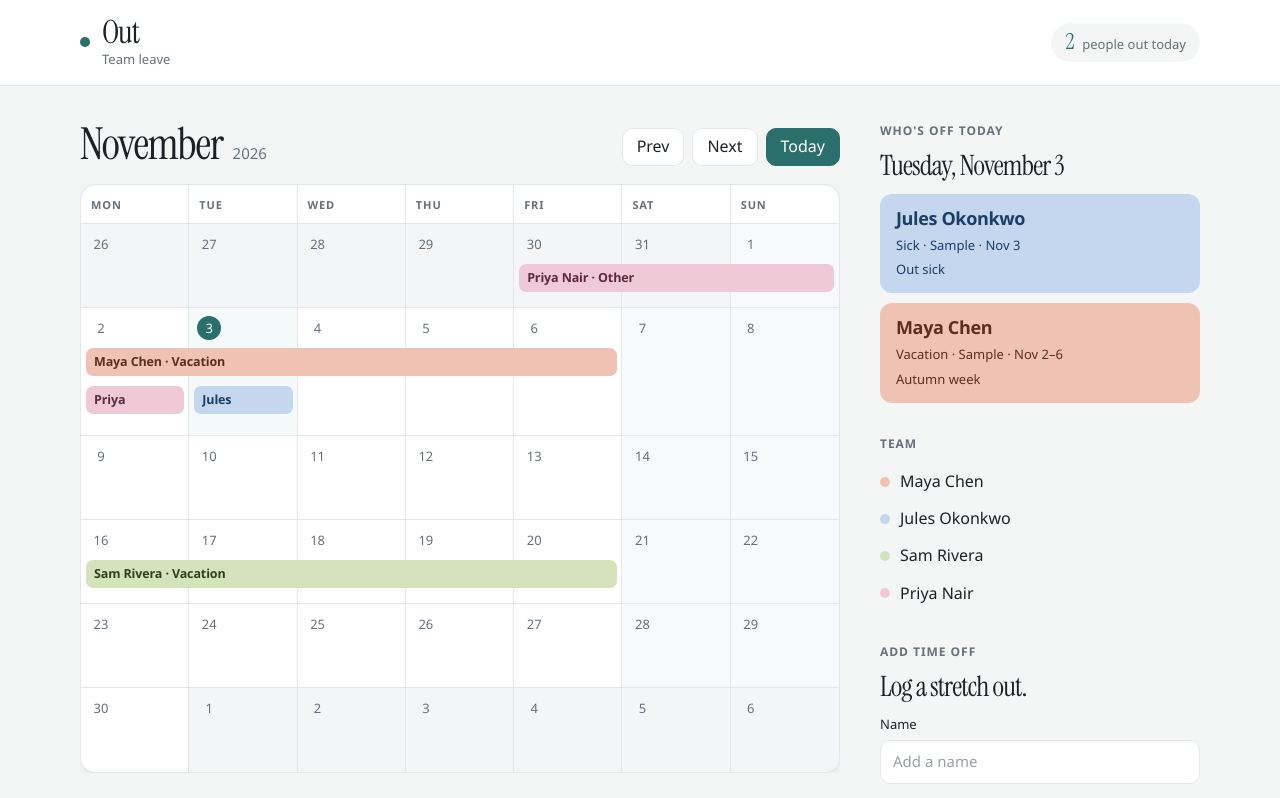
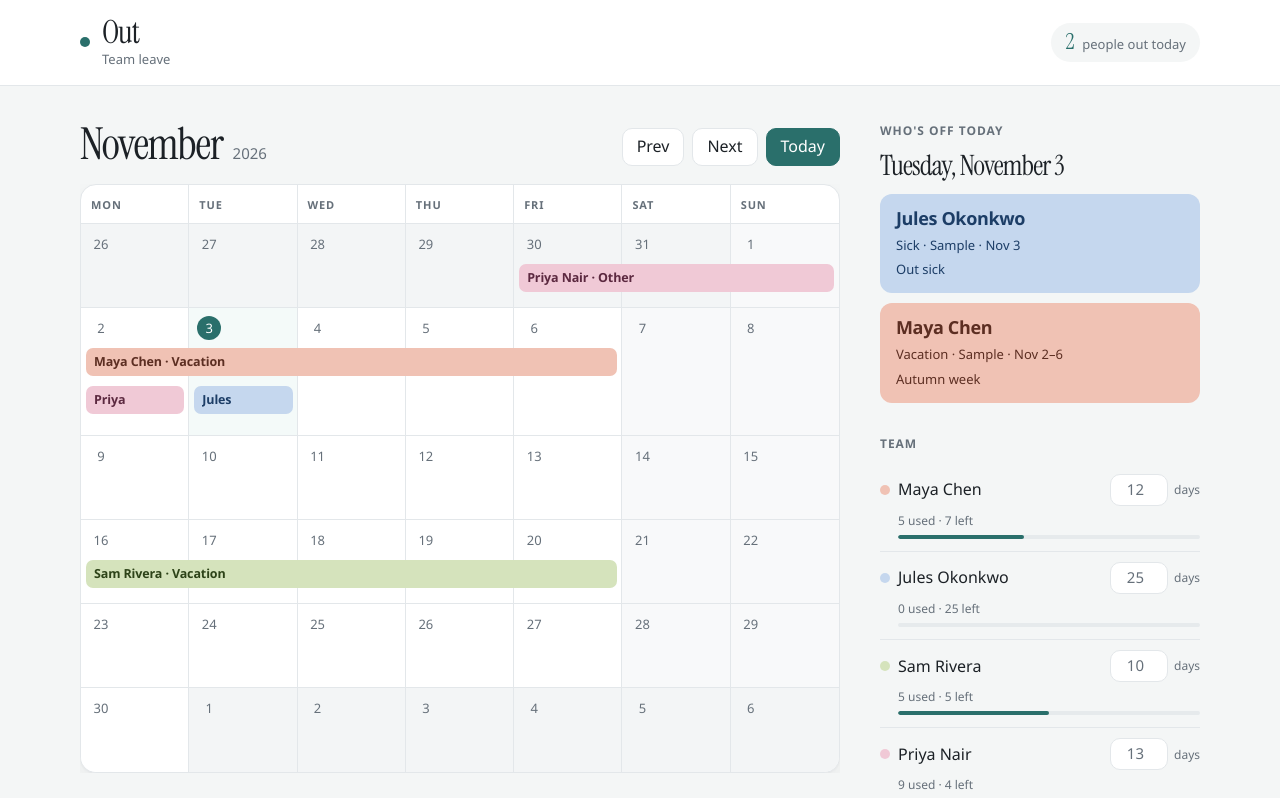
Before and after one commit to vr3y-agents/team-leave-calendar, a React (Vite) app: page / in a window 1280 px wide. Shown: the top 798 px of the page. Built offline with nearby package versions, Linux system fonts and the light colour scheme.

Commit message:
Track a holiday allowance for each person
Vacation weekdays count once against an editable day allowance.
Sick and other leave stay on the calendar and do not reduce it.
Older boards without an allowance load as 25 days.

Co-authored-by: vr3y <vr3y@users.noreply.github.com>

```diff
--- a/src/App.tsx
+++ b/src/App.tsx
@@ -1,5 +1,6 @@
 import { FormEvent, useEffect, useMemo, useState } from "react";
 import {
+  DEFAULT_ALLOWANCE,
   LEAVE_TYPES,
   LeaveType,
   assignLanes,
@@ -13,6 +14,7 @@ import {
   offOn,
   saveBoard,
   segmentsForWeek,
+  usedWorkingDays,
   weeksForMonth,
   type BoardState,
   type Person,
@@ -86,6 +88,12 @@ export default function App() {
     () => [...board.entries].sort((a, b) => a.start.localeCompare(b.start) || a.end.localeCompare(b.end)),
     [board.entries],
   );
+  const usedByPerson = useMemo(() => {
+    const usage = new Map<string, number>();
+    for (const person of board.people) usage.set(person.id, usedWorkingDays(board.entries, person.id));
+    return usage;
+  }, [board]);
+  const allowanceWarning = useMemo(() => describeOverage(board, form), [board, form]);
 
   function shiftMonth(delta: number) {
     setCursor(({ year, month }) => {
@@ -126,6 +134,7 @@ export default function App() {
       name,
       color: swatch.bg,
       ink: swatch.ink,
+      allowance: DEFAULT_ALLOWANCE,
     };
     const entry: TimeOff = {
       id: crypto.randomUUID(),
@@ -146,6 +155,17 @@ export default function App() {
     setSelectedId(entry.id);
     setForm((current) => ({ ...current, note: "" }));
     setError("");
+  }
+
+  function updateAllowance(personId: string, raw: string) {
+    if (raw.trim() === "") return;
+    const parsed = Number(raw);
+    if (!Number.isFinite(parsed) || parsed < 0) return;
+    const allowance = Math.min(366, Math.round(parsed));
+    setBoard((current) => ({
+      ...current,
+      people: current.people.map((person) => (person.id === personId ? { ...person, allowance } : person)),
+    }));
   }
 
   function removeEntry(id: string) {
@@ -305,13 +325,48 @@ export default function App() {
             <section className="panel" aria-label="Team">
               <p className="kicker">Team</p>
               <ul className="legend">
-                {board.people.map((person) => (
-                  <li key={person.id} className="chip">
-                    <span className="swatch" style={{ background: person.color }} />
-                    {person.name}
-                  </li>
-                ))}
+                {board.people.map((person) => {
+                  const used = usedByPerson.get(person.id) ?? 0;
+                  const over = used > person.allowance;
+                  const left = person.allowance - used;
+                  const percent = person.allowance <= 0 ? (used > 0 ? 100 : 0) : Math.min(100, (used / person.allowance) * 100);
+                  return (
+                    <li key={person.id} className="member">
+                      <div className="member-top">
+                        <span className="swatch" style={{ background: person.color }} />
+                        <span className="member-name">{person.name}</span>
+                        <label className="allowance-field">
+                          <input
+                            type="number"
+                            min={0}
+                            max={366}
+                            step={1}
+                            inputMode="numeric"
+                            aria-label={`${person.name} holiday allowance in days`}
+                            value={person.allowance}
+                            onChange={(event) => updateAllowance(person.id, event.target.value)}
+                          />
+                          days
+                        </label>
+                      </div>
+                      <p className={over ? "allowance-meta over" : "allowance-meta"}>
+                        {used} used · {over ? `${-left} over` : `${left} left`}
+                      </p>
+                      <div
+                        className="meter"
+                        role="meter"
+                        aria-label={`${person.name} holiday days used`}
+                        aria-valuemin={0}
+                        aria-valuemax={Math.max(person.allowance, used)}
+                        aria-valuenow={used}
+                      >
+                        <span className={over ? "meter-fill over" : "meter-fill"} style={{ width: `${percent}%` }} />
+                      </div>
+                    </li>
+                  );
+                })}
               </ul>
+              <p className="hint">Only vacation weekdays count. Sick and Other do not.</p>
             </section>
 
             <section className="panel">
@@ -385,6 +440,11 @@ export default function App() {
                     {error}
                   </p>
                 ) : null}
+                {allowanceWarning ? (
+                  <p className="form-warn" role="status">
+                    {allowanceWarning}
+                  </p>
+                ) : null}
                 <button type="submit" className="primary">
                   Add to the board
                 </button>
@@ -435,3 +495,26 @@ function parseStart(iso: string): Date {
   const [year, month, day] = iso.split("-").map(Number);
   return new Date(year, (month ?? 1) - 1, day ?? 1);
 }
+
+function describeOverage(board: BoardState, form: FormState): string {
+  const name = form.name.trim().replace(/\s+/g, " ");
+  if (!name || form.type !== "Vacation" || !form.start || !form.end || form.end < form.start) return "";
+  const person = board.people.find((item) => item.name.toLowerCase() === name.toLowerCase());
+  const allowance = person?.allowance ?? DEFAULT_ALLOWANCE;
+  const personId = person?.id ?? "draft";
+  const relevant = person ? board.entries.filter((entry) => entry.personId === person.id) : [];
+  const draft: TimeOff = {
+    id: "draft",
+    personId,
+    start: form.start,
+    end: form.end,
+    type: "Vacation",
+    note: "",
+    sample: false,
+  };
+  const used = usedWorkingDays([...relevant, draft], personId);
+  if (used <= allowance) return "";
+  const over = used - allowance;
+  const who = person?.name ?? name;
+  return `${who} would be ${over} ${over === 1 ? "day" : "days"} over the ${allowance}-day allowance.`;
+}
--- a/src/model.ts
+++ b/src/model.ts
@@ -5,6 +5,8 @@ export type Person = {
   name: string;
   color: string;
   ink: string;
+  /** Holiday allowance in working days (Mon–Fri). */
+  allowance: number;
 };
 
 export type TimeOff = {
@@ -36,6 +38,38 @@ export const PALETTE: Swatch[] = [
 ];
 
 export const LEAVE_TYPES: LeaveType[] = ["Vacation", "Sick", "Other"];
+
+/** Used when an older saved person has no allowance yet. */
+export const DEFAULT_ALLOWANCE = 25;
+
+const MAX_ALLOWANCE = 366;
+
+export function countsAgainstAllowance(type: LeaveType): boolean {
+  return type === "Vacation";
+}
+
+export function normalizeAllowance(value: unknown): number {
+  const parsed = typeof value === "number" ? value : typeof value === "string" ? Number(value) : NaN;
+  if (!Number.isFinite(parsed) || parsed < 0) return DEFAULT_ALLOWANCE;
+  return Math.min(MAX_ALLOWANCE, Math.round(parsed));
+}
+
+/** Unique vacation weekdays for one person. Overlapping entries count once. */
+export function usedWorkingDays(entries: TimeOff[], personId: string): number {
+  const days = new Set<string>();
+  for (const entry of entries) {
+    if (entry.personId !== personId || !countsAgainstAllowance(entry.type)) continue;
+    let cursor = parseISODate(entry.start);
+    const endDate = parseISODate(entry.end);
+    if (entry.end < entry.start) continue;
+    for (let guard = 0; cursor <= endDate && guard < 4000; guard += 1) {
+      const day = cursor.getDay();
+      if (day !== 0 && day !== 6) days.add(formatISODate(cursor));
+      cursor = addDays(cursor, 1);
+    }
+  }
+  return days.size;
+}
 
 const STORAGE_KEY = "out-board-v1";
 
@@ -114,10 +148,10 @@ export function seedBoard(now = new Date()): BoardState {
   const breakEnd = new Date(today.getFullYear(), today.getMonth() + 2, 0);
 
   const people: Person[] = [
-    { id: "maya", name: "Maya Chen", color: PALETTE[0].bg, ink: PALETTE[0].ink },
-    { id: "jules", name: "Jules Okonkwo", color: PALETTE[1].bg, ink: PALETTE[1].ink },
-    { id: "sam", name: "Sam Rivera", color: PALETTE[2].bg, ink: PALETTE[2].ink },
-    { id: "priya", name: "Priya Nair", color: PALETTE[3].bg, ink: PALETTE[3].ink },
+    { id: "maya", name: "Maya Chen", color: PALETTE[0].bg, ink: PALETTE[0].ink, allowance: 0 },
+    { id: "jules", name: "Jules Okonkwo", color: PALETTE[1].bg, ink: PALETTE[1].ink, allowance: 0 },
+    { id: "sam", name: "Sam Rivera", color: PALETTE[2].bg, ink: PALETTE[2].ink, allowance: 0 },
+    { id: "priya", name: "Priya Nair", color: PALETTE[3].bg, ink: PALETTE[3].ink, allowance: 0 },
   ];
 
   const entries: TimeOff[] = [
@@ -168,13 +202,57 @@ export function seedBoard(now = new Date()): BoardState {
     },
   ];
 
+  for (const person of people) person.allowance = seededAllowance(person.id, entries);
   return { people, entries };
 }
 
-function isBoardState(value: unknown): value is BoardState {
-  if (!value || typeof value !== "object") return false;
-  const board = value as BoardState;
-  return Array.isArray(board.people) && Array.isArray(board.entries);
+function seededAllowance(personId: string, entries: TimeOff[]): number {
+  const used = usedWorkingDays(entries, personId);
+  if (personId === "jules") return 25;
+  if (personId === "priya") return used + 4;
+  if (personId === "sam") return used + 5;
+  return used + 7;
+}
+
+function migratePerson(value: unknown): Person | null {
+  if (!value || typeof value !== "object") return null;
+  const raw = value as Partial<Person>;
+  if (typeof raw.id !== "string" || typeof raw.name !== "string") return null;
+  if (typeof raw.color !== "string" || typeof raw.ink !== "string") return null;
+  return {
+    id: raw.id,
+    name: raw.name,
+    color: raw.color,
+    ink: raw.ink,
+    allowance: normalizeAllowance(raw.allowance),
+  };
+}
+
+function migrateEntry(value: unknown): TimeOff | null {
+  if (!value || typeof value !== "object") return null;
+  const raw = value as Partial<TimeOff>;
+  if (typeof raw.id !== "string" || typeof raw.personId !== "string") return null;
+  if (typeof raw.start !== "string" || typeof raw.end !== "string") return null;
+  if (typeof raw.type !== "string" || !isLeaveType(raw.type)) return null;
+  return {
+    id: raw.id,
+    personId: raw.personId,
+    start: raw.start,
+    end: raw.end,
+    type: raw.type,
+    note: typeof raw.note === "string" ? raw.note : "",
+    sample: raw.sample === true,
+  };
+}
+
+function migrateBoard(value: unknown): BoardState | null {
+  if (!value || typeof value !== "object") return null;
+  const raw = value as { people?: unknown; entries?: unknown };
+  if (!Array.isArray(raw.people) || !Array.isArray(raw.entries)) return null;
+  return {
+    people: raw.people.map(migratePerson).filter((person): person is Person => person !== null),
+    entries: raw.entries.map(migrateEntry).filter((entry): entry is TimeOff => entry !== null),
+  };
 }
 
 export function loadBoard(): BoardState {
@@ -182,8 +260,7 @@ export function loadBoard(): BoardState {
     const raw = localStorage.getItem(STORAGE_KEY);
     if (!raw) return seedBoard();
     const parsed: unknown = JSON.parse(raw);
-    if (!isBoardState(parsed)) return seedBoard();
-    return parsed;
+    return migrateBoard(parsed) ?? seedBoard();
   } catch {
     return seedBoard();
   }
--- a/src/styles.css
+++ b/src/styles.css
@@ -318,20 +318,73 @@ h1, h2, h3, p { margin: 0; }
   list-style: none;
   display: flex;
   flex-direction: column;
-  gap: 2px;
+  gap: 0;
   margin: 0;
   padding: 0;
 }
 
-.chip {
+.member {
+  display: flex;
+  flex-direction: column;
+  gap: 6px;
+  padding: 10px 0 12px;
+  border-bottom: 1px solid var(--line);
+}
+
+.member:last-child { border-bottom: 0; padding-bottom: 2px; }
+
+.member-top {
   display: flex;
   align-items: center;
-  gap: 10px;
-  border: 0;
-  background: transparent;
-  padding: 6px 0;
+  gap: 8px;
+}
+
+.member-name {
+  flex: 1;
+  min-width: 0;
+  font-weight: 550;
+}
+
+label.allowance-field {
+  flex-direction: row;
+  align-items: center;
+  gap: 6px;
+  color: var(--muted);
+  font-size: 12px;
   font-weight: 500;
 }
+
+.allowance-field input {
+  width: 58px;
+  padding: 4px 8px;
+  text-align: right;
+}
+
+.allowance-meta {
+  margin: 0;
+  padding-left: 18px;
+  color: var(--muted);
+  font-size: 12px;
+}
+
+.allowance-meta.over { color: #8d3232; }
+
+.meter {
+  height: 4px;
+  margin-left: 18px;
+  border-radius: 999px;
+  background: #e6eaec;
+  overflow: hidden;
+}
+
+.meter-fill {
+  display: block;
+  height: 100%;
+  border-radius: inherit;
+  background: var(--accent);
+}
+
+.meter-fill.over { background: #a65454; }
 
 .swatch, .entry-swatch {
   width: 10px;
@@ -388,6 +441,15 @@ input:focus, select:focus, button:focus-visible {
 .form-error {
   background: #f8ecec;
   color: #8d3232;
+  border-radius: 10px;
+  padding: 8px 12px;
+  font-size: 14px;
+  font-weight: 550;
+}
+
+.form-warn {
+  background: #f8f3e8;
+  color: #6d4e1b;
   border-radius: 10px;
   padding: 8px 12px;
   font-size: 14px;
```
Also changed, not shown: 1 other file (tests, documents, lock files or other folders).
